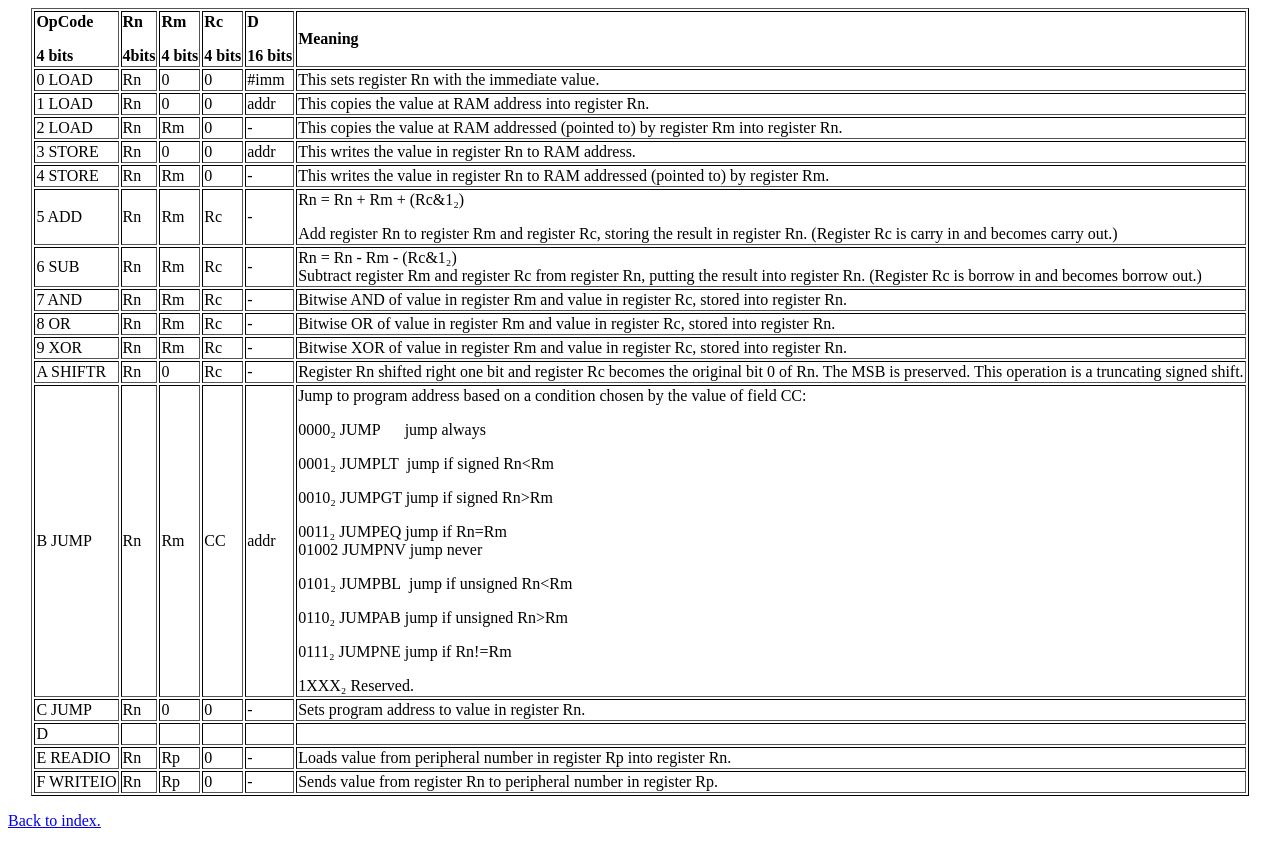
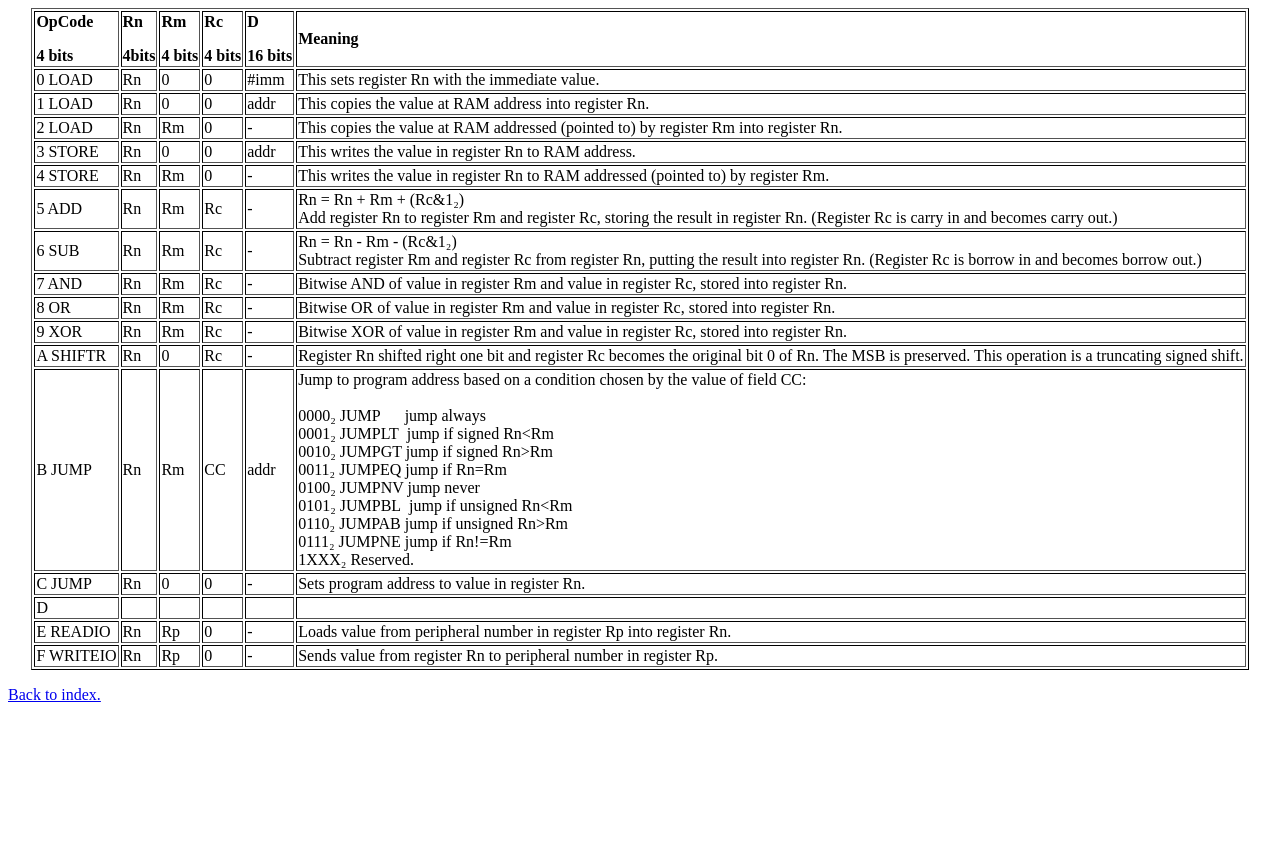
Before and after one commit to Lasagnenator/Spero-16_Emulator, a plain HTML site: page Help/OpCodes.htm in a window 1280 px wide. After the commit the page ends 800 px from the top, so only its background shows below. Drawn offline with Linux system fonts and the light colour scheme.

```diff
--- a/Help/OpCodes.htm
+++ b/Help/OpCodes.htm
@@ -76,10 +76,7 @@
 <td>Rm</td>
 <td>Rc</td>
 <td>-</td>
-<td>
-<p><span style="font-weight: 400;">Rn = Rn + Rm + (Rc&amp;1&#8322;</span><span style="font-weight: 400;">)</span></p>
-<p><span style="font-weight: 400;">Add register Rn to register Rm and register Rc, storing the result in register Rn. (Register Rc is carry in and becomes carry out.)</span></p>
-</td>
+<td><span style="font-weight: 400;">Rn = Rn + Rm + (Rc&amp;1&#8322;</span><span style="font-weight: 400;">)</span><span style="font-weight: 400;"><br /></span><span style="font-weight: 400;">Add register Rn to register Rm and register Rc, storing the result in register Rn. (Register Rc is carry in and becomes carry out.)</span></td>
 </tr>
 <tr>
 <td>6 SUB</td>
@@ -127,16 +124,7 @@
 <td>Rm</td>
 <td>CC</td>
 <td>addr</td>
-<td>
-<p><span style="font-weight: 400;">Jump to program address based on a condition chosen by the value of field CC:</span></p>
-<p><span style="font-weight: 400;">0000&#8322;</span><span style="font-weight: 400;">&nbsp;JUMP&nbsp; &nbsp; &nbsp; jump always</span></p>
-<p><span style="font-weight: 400;">0001&#8322;</span><span style="font-weight: 400;">&nbsp;JUMPLT&nbsp; jump if signed Rn&lt;Rm&nbsp;</span></p>
-<p><span style="font-weight: 400;">0010&#8322;</span><span style="font-weight: 400;">&nbsp;JUMPGT jump if signed Rn&gt;Rm</span></p>
-<p><span style="font-weight: 400;">0011&#8322;</span><span style="font-weight: 400;">&nbsp;JUMPEQ jump if Rn=Rm</span><span style="font-weight: 400;"><br /></span><span style="font-weight: 400;">01002</span><span style="font-weight: 400;">&nbsp;JUMPNV jump never</span></p>
-<p><span style="font-weight: 400;">0101&#8322;</span><span style="font-weight: 400;">&nbsp;JUMPBL&nbsp; jump if unsigned Rn&lt;Rm</span></p>
-<p><span style="font-weight: 400;">0110&#8322;</span><span style="font-weight: 400;">&nbsp;JUMPAB jump if unsigned Rn&gt;Rm</span></p>
-<p><span style="font-weight: 400;">0111&#8322;</span><span style="font-weight: 400;">&nbsp;JUMPNE jump if Rn!=Rm</span></p>
-<span style="font-weight: 400;">1XXX&#8322;</span><span style="font-weight: 400;">&nbsp;Reserved.</span></td>
+<td><span style="font-weight: 400;">Jump to program address based on a condition chosen by the value of field CC:<br /><br /></span> <span style="font-weight: 400;">0000&#8322;</span><span style="font-weight: 400;">&nbsp;JUMP&nbsp; &nbsp; &nbsp; jump always<br /></span><span style="font-weight: 400;">0001&#8322;</span><span style="font-weight: 400;">&nbsp;JUMPLT&nbsp; jump if signed Rn&lt;Rm&nbsp;<br /></span><span style="font-weight: 400;">0010&#8322;</span><span style="font-weight: 400;">&nbsp;JUMPGT jump if signed Rn&gt;Rm<br /></span><span style="font-weight: 400;">0011&#8322;</span><span style="font-weight: 400;">&nbsp;JUMPEQ jump if Rn=Rm</span><span style="font-weight: 400;"><br /></span><span style="font-weight: 400;">0100&#8322;</span><span style="font-weight: 400;">&nbsp;JUMPNV jump never<br /></span><span style="font-weight: 400;">0101&#8322;</span><span style="font-weight: 400;">&nbsp;JUMPBL&nbsp; jump if unsigned Rn&lt;Rm<br /></span><span style="font-weight: 400;">0110&#8322;</span><span style="font-weight: 400;">&nbsp;JUMPAB jump if unsigned Rn&gt;Rm<br /></span><span style="font-weight: 400;">0111&#8322;</span><span style="font-weight: 400;">&nbsp;JUMPNE jump if Rn!=Rm<br /></span>1XXX&#8322;&nbsp;Reserved.</td>
 </tr>
 <tr>
 <td>C JUMP</td>
@@ -172,8 +160,6 @@
 </tr>
 </tbody>
 </table>
-
 <p><a href="AssemblyReferenceLanding.htm">Back to index.</a></p>
-
 </BODY>
 </HTML>
```
Also changed, not shown: Help/Index.htm (+1 -1 lines), 2 other files.
